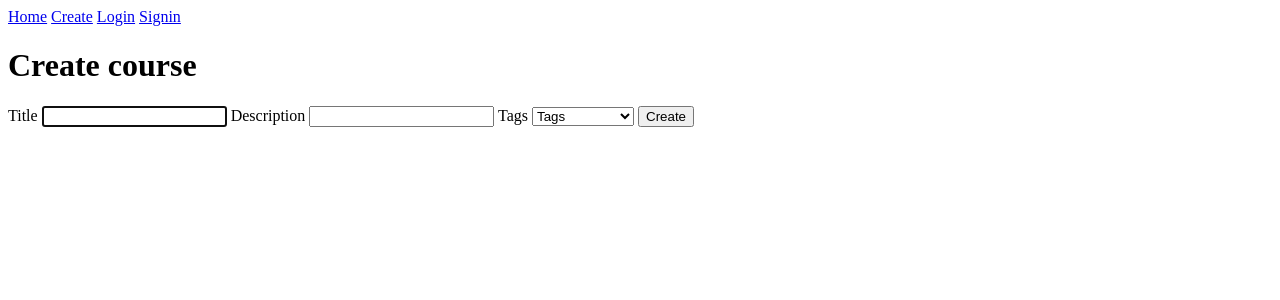
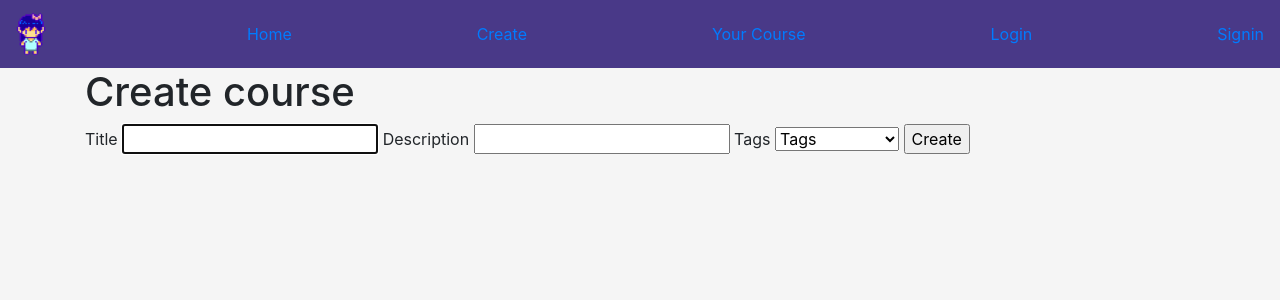
Before and after one commit to RONLUG/CS50, a Flask app: page /create-course in a window 1280 px wide. Shown: the top 300 px of the page. Run offline with Flask 2, Linux system fonts and the light colour scheme; some libraries are stand-ins or nearby versions.

Commit message:
Implement course enroll backend

```diff
--- a/project/app.py
+++ b/project/app.py
@@ -14,7 +14,7 @@ app.config["SESSION_PERMANENT"] = False
 app.config["SESSION_TYPE"] = "filesystem"
 Session(app)
 
-
+# TODO: fix required_login decorator
 @required_login
 @app.route("/")
 def index():
@@ -31,7 +31,6 @@ def login():
         username = request.form.get("username")
         password = request.form.get("password")
         user = db.execute("SELECT * FROM users WHERE username = ?", username)
-        app.logger.info("%s", type(user))
         if len(user):
             user = user[0]
         else:
@@ -41,12 +40,13 @@ def login():
         else:
             session["username"] = username
             session["email"] = user["email"]
+            session["id"] = user["user_id"]
             return redirect("/")
     else:
         return render_template("login.html")
 
 
-@app.route("/signin", methods=["GET", "POST"])
+@app.route("/signup", methods=["GET", "POST"])
 def signup():
     if request.method == "POST":
         username = request.form.get("username")
@@ -60,17 +60,19 @@ def signup():
             db.execute("INSERT INTO users (username, password_hashed, email) VALUES (?, ?, ?);", username, password_hashed, email)
             session["username"] = username
             session["email"] = email
+            session["id"] = db.execute("SELECT * FROM users WHERE username = ?", username)["user_id"]
             return redirect("/")
         else:
             return render_template("error.html", code=401, description="Enter username password and email.")
     else:
-        return render_template("signin.html")
+        return render_template("signup.html")
 
 
 @app.route("/logout")
 def logout():
     session["username"] = None
     session["email"] = None
+    session["id"] = None
     return redirect("/")
 
 
@@ -89,3 +91,34 @@ def create_course():
         return redirect("/")
     else:
         return render_template("create-course.html", tags=tags)
+
+
+@app.route("/your-courses", methods=["GET"])
+def your_courses():
+    enrolls = db.execute("SELECT * FROM enrolled WHERE student_id = ?", session["id"])
+    enrolls = [enroll["course_id"] for enroll in enrolls]
+    app.logger.info(enrolls)
+    courses = db.execute("SELECT * FROM courses WHERE course_id IN (?)", enrolls)
+    app.logger.info(courses)
+    return render_template("your-courses.html", courses=courses)
+
+
+@app.route("/course/<id>", methods=["GET", "POST"])
+def course(id):
+    if request.method == "POST":
+        id = request.form.get("id")
+        course = db.execute("SELECT * FROM courses WHERE course_id = ?", id)
+        enrolled = db.execute("SELECT * FROM enrolled WHERE course_id = ? AND student_id = ?", id, session["id"])
+        if len(course) == 0:
+            return render_template("error.html", code=404, description="Course not found")
+        if len(enrolled) != 0:
+            return render_template("error.html", code=405, description="Course already enrolled")
+        db.execute("INSERT INTO enrolled (course_id, student_id) VALUES (?, ?)", id, session["id"])
+        return redirect("/")
+    else:
+        course = db.execute("SELECT * FROM courses WHERE course_id = ?", id)
+        if len(course) == 0:
+            return render_template("error.html", code=404, description="Course not found")
+        else:
+            course = course[0]
+            return render_template("course.html", course=course)
--- /dev/null
+++ b/project/static/css/index.css
@@ -0,0 +1,13 @@
+:root {
+    --primary: #F5F5F5;
+    --secondary: #493988;
+    --place-holder: #D9D9D9;
+}
+
+body {
+    background: var(--primary);
+}
+
+.navbar {
+    background: var(--secondary);
+}
--- a/project/templates/layout.html
+++ b/project/templates/layout.html
@@ -3,11 +3,19 @@
     <head>
         <meta name="viewport" content="initial-scale=1, width=device-width">
         <title>Learnit</title>
+        <!-- For Bootstrap -->
+        <link rel="stylesheet" href="https://cdn.jsdelivr.net/npm/bootstrap@4.1.3/dist/css/bootstrap.min.css" integrity="sha384-MCw98/SFnGE8fJT3GXwEOngsV7Zt27NXFoaoApmYm81iuXoPkFOJwJ8ERdknLPMO" crossorigin="anonymous">
+        <!-- Custom css -->
+        <link rel="stylesheet" href="{{ url_for('static', filename='css/index.css') }}">
     </head>
     <body>
-        <nav>
+        <nav class="navbar navbar-dark">
+            <a class="navbar-brand" href="/">
+                <img src="{{ url_for('static', filename='img/aubrey-logo-potrait.png') }}" width="30" alt="logo">
+            </a>
             <a href="/">Home</a>
             <a href="/create-course">Create</a>
+            <a href="/your-courses">Your Course</a>
             {% if session["username"] %}
                 <a href="/logout">Logout</a>
             {% else %}
@@ -15,6 +23,12 @@
                 <a href="/signin">Signin</a>
             {% endif %}
         </nav>
-        {% block body %} {% endblock %}
+        <div class="container">
+            {% block body %} {% endblock %}
+        </div>
     </body>
+    <!-- For Bootstrap -->
+    <script src="https://code.jquery.com/jquery-3.3.1.slim.min.js" integrity="sha384-q8i/X+965DzO0rT7abK41JStQIAqVgRVzpbzo5smXKp4YfRvH+8abtTE1Pi6jizo" crossorigin="anonymous"></script>
+    <script src="https://cdn.jsdelivr.net/npm/popper.js@1.14.3/dist/umd/popper.min.js" integrity="sha384-ZMP7rVo3mIykV+2+9J3UJ46jBk0WLaUAdn689aCwoqbBJiSnjAK/l8WvCWPIPm49" crossorigin="anonymous"></script>
+    <script src="https://cdn.jsdelivr.net/npm/bootstrap@4.1.3/dist/js/bootstrap.min.js" integrity="sha384-ChfqqxuZUCnJSK3+MXmPNIyE6ZbWh2IMqE241rYiqJxyMiZ6OW/JmZQ5stwEULTy" crossorigin="anonymous"></script>
 </html>
--- a/project/templates/signin.html
+++ b/project/templates/signup.html
@@ -2,7 +2,7 @@
 
 {% block body %}
     <h1>login page</h1>
-    <form action="/signin" method="post">
+    <form action="/signup" method="post">
         <label>
             E-mail
             <input name="email" type="email" autofocus autocomplete="off">
```
Also changed, not shown: appdbComand.txt (renamed from usersdbComand.txt, +10 -0 lines), project/templates/course.html (added, +11 -0 lines), project/templates/index.html (+11 -2 lines), project/templates/your-courses.html (added, +9 -0 lines), project/app.db, project/static/img/aubrey-logo-potrait.png (added), 3 other files.
